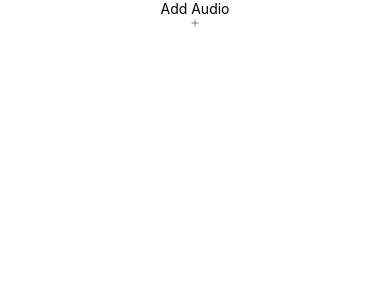
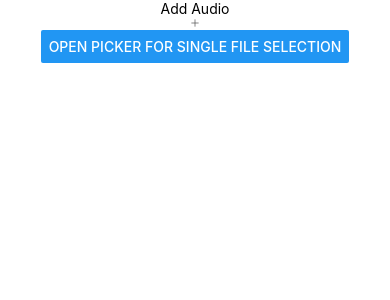
Before and after one commit to clover4869/listening-practice, a React Native app: screen / in a window 390 px wide. Shown: the top 300 px of the page. Built offline with nearby package versions, Linux system fonts and the light colour scheme.

Commit message:
core: config lib document pick file

```diff
--- a/package.json
+++ b/package.json
@@ -12,6 +12,7 @@
   "dependencies": {
     "react": "18.2.0",
     "react-native": "0.73.3",
+    "react-native-document-picker": "^9.1.0",
     "react-native-quick-sqlite": "^8.0.6",
     "react-native-sound": "^0.11.2",
     "react-native-vector-icons": "^10.0.3"
--- a/src/screens/SAddAudio/index.tsx
+++ b/src/screens/SAddAudio/index.tsx
@@ -7,6 +7,7 @@
 
 import React from 'react';
 import {
+  Button,
   SafeAreaView,
   ScrollView,
   StatusBar,
@@ -14,10 +15,17 @@ import {
   Text,
   View,
 } from 'react-native';
+import DocumentPicker, {
+  DirectoryPickerResponse,
+  DocumentPickerResponse,
+  isCancel,
+  isInProgress,
+  types,
+} from 'react-native-document-picker';
 
 import Icons, {EIconTypes} from '../../assets/Icon';
 import COLORS from '../../assets/color';
-import { createTableAudio } from '../../store/sqlite/sqliteConfig';
+import {createTableAudio} from '../../store/sqlite/sqliteConfig';
 
 function SAddAudio(): React.JSX.Element {
   // createTableAudio()
@@ -32,6 +40,23 @@ function SAddAudio(): React.JSX.Element {
             type={EIconTypes.Ionicons}
             size={12}
             color={COLORS.GREY_SCORPION}></Icons>
+
+          <Button
+            title="open picker for single file selection"
+            onPress={async () => {
+              try {
+                const pickerResult = await DocumentPicker.pickSingle({
+                  presentationStyle: 'fullScreen',
+                  copyTo: 'cachesDirectory',
+                });
+                console.log({pickerResult});
+
+              } catch (e) {
+                console.log(e);
+
+              }
+            }}
+          />
         </View>
       </ScrollView>
     </SafeAreaView>
```
Also changed, not shown: 1 other file (tests, documents, lock files or other folders).
